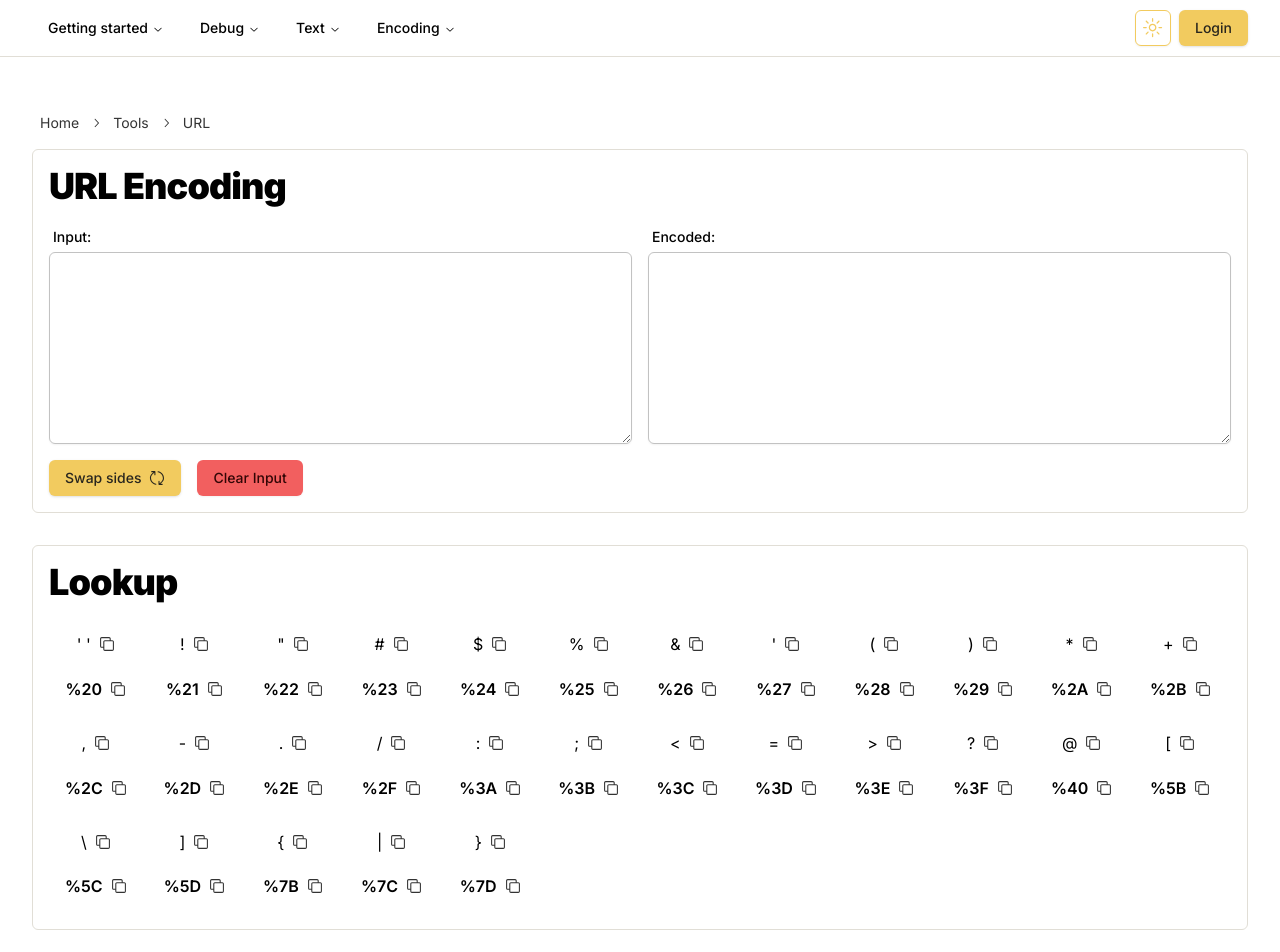
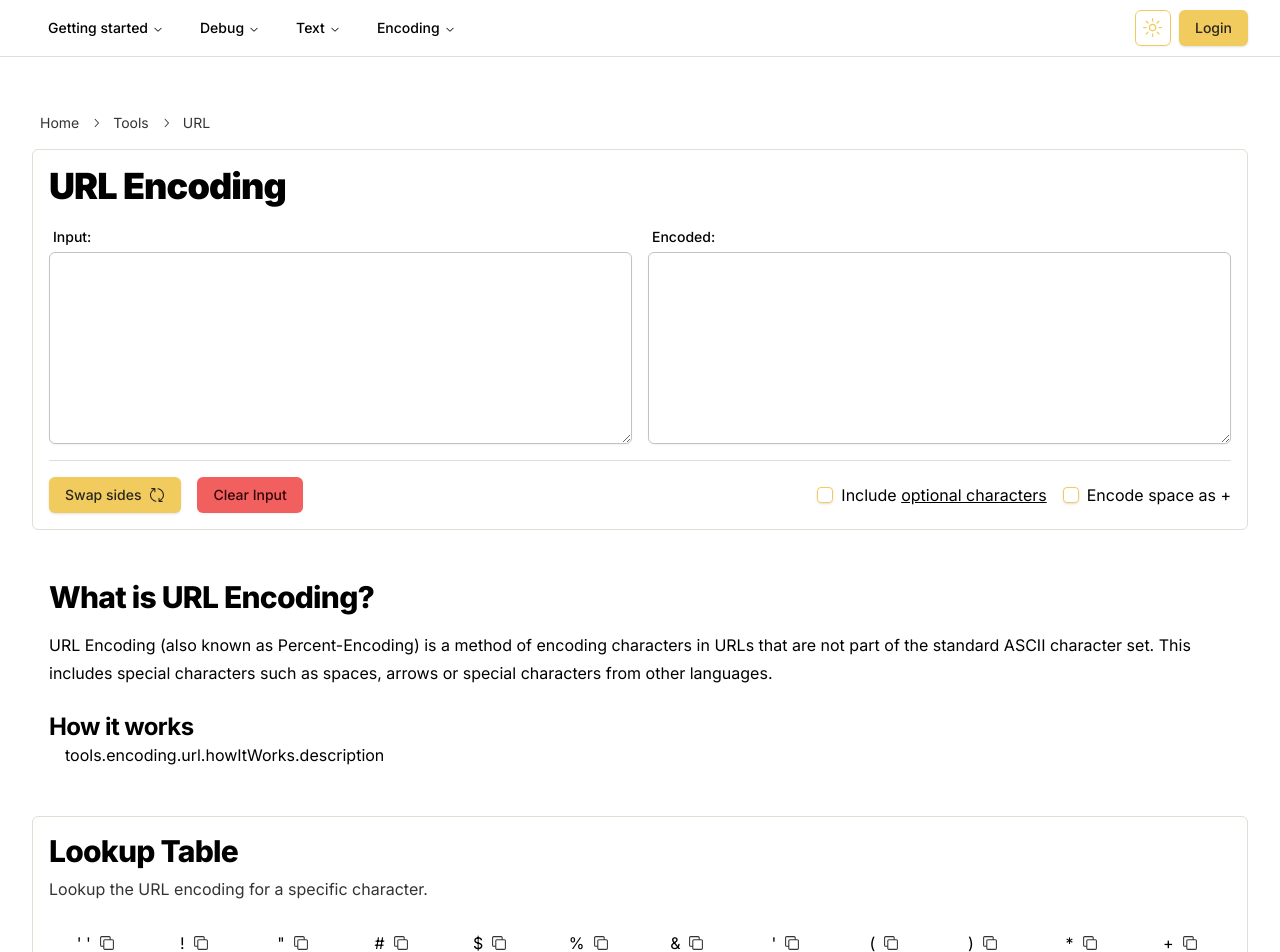
Before and after one commit to kashka-toolbox/open-toolbox, a Next.js app: page /en/encoding/url in a window 1280 px wide. Shown: the top 952 px of the page. Built offline with nearby package versions, Linux system fonts and the light colour scheme.

Commit message:
feat: Options for URL Encoding

```diff
--- a/i18n/en.json
+++ b/i18n/en.json
@@ -7,14 +7,16 @@
       "url": {
         "encoded": "Encoded",
         "decoded": "Decoded",
-        "title": "URL Encoding",
+        "title-url-encoding": "URL Encoding",
+        "title-url-decoding": "URL Decoding",
+        "whatis": "What is URL Encoding?",
         "description": "URL Encoding (also known as Percent-Encoding) is a method of encoding characters in URLs that are not part of the standard ASCII character set. This includes special characters such as spaces, arrows or special characters from other languages.",
         "howItWorks": {
           "title": "How it works",
           "description": "<li>Each special character is encoded by a \"%\" followed by a 2-digit hexadecimal number.</li>\n<li>For example, a space character would be encoded as \"%20\" and the less-than symbol \"<\" would be encoded as \"%3C\".</li>"
         },
         "lookup": {
-          "title": "Lookup",
+          "title": "Lookup Table",
           "description": "Lookup the URL encoding for a specific character."
         }
       }
--- a/package.json
+++ b/package.json
@@ -15,6 +15,7 @@
     "@radix-ui/react-checkbox": "^1.0.4",
     "@radix-ui/react-dialog": "^1.0.5",
     "@radix-ui/react-dropdown-menu": "^2.0.6",
+    "@radix-ui/react-hover-card": "^1.1.1",
     "@radix-ui/react-icons": "^1.3.0",
     "@radix-ui/react-label": "^2.0.2",
     "@radix-ui/react-navigation-menu": "^1.1.4",
--- /dev/null
+++ b/src/app/[locale]/(tools)/encoding/url/convertURL.tsx
@@ -0,0 +1,51 @@
+export function convertURL(mode: string, input: string, includeOptionalCharacters: boolean, encodeSpaceAsPlus: boolean): string {
+  let newoutput: string = "";
+  if (mode === "encode") {
+    newoutput = encodeURL(input, encodeSpaceAsPlus, includeOptionalCharacters);
+  } else { // decode
+    newoutput = decodeURL(input, encodeSpaceAsPlus, includeOptionalCharacters);
+  }
+  return newoutput;
+}
+
+export function decodeURL(input: string, encodeSpaceAsPlus: boolean, includeOptionalCharacters: boolean) {
+  let output: string = "";
+
+  if (encodeSpaceAsPlus) {
+    input = input.replaceAll("+", "%20");
+  }
+
+  output = decodeURIComponent(input);
+
+  if (includeOptionalCharacters) {
+    output = output
+      .replaceAll("%7E", "~")
+      .replaceAll("%21", "!")
+      .replaceAll("%27", "'")
+      .replaceAll("%28", "(")
+      .replaceAll("%29", ")")
+      .replaceAll("%2A", "*");
+  }
+  return output;
+}
+
+export function encodeURL(input: string, encodeSpaceAsPlus: boolean, includeOptionalCharacters: boolean) {
+  let output: string = "";
+
+  output = encodeURIComponent(input);
+
+  if (encodeSpaceAsPlus) {
+    output = output.replaceAll("%20", "+");
+  }
+
+  if (includeOptionalCharacters) {
+    output = output
+      .replaceAll("~", "%7E")
+      .replaceAll("!", "%21")
+      .replaceAll("'", "%27")
+      .replaceAll("(", "%28")
+      .replaceAll(")", "%29")
+      .replaceAll("*", "%2A");
+  }
+  return output;
+}
--- a/src/app/[locale]/(tools)/encoding/url/page.tsx
+++ b/src/app/[locale]/(tools)/encoding/url/page.tsx
@@ -1,15 +1,17 @@
 "use client"
+import { Button } from "@/components/ui/button";
+import { Label } from "@/components/ui/label";
 import { Section } from "@/components/ui/Section";
+import { Textarea } from "@/components/ui/textarea";
 import { TranslationTable, TranslationTableItem } from "@/components/ui/translationTable";
+import { UpdateIcon } from "@radix-ui/react-icons";
 import { useTranslations } from 'next-intl';
+import { useEffect, useState } from "react";
 import { urlEncodingTranslationTableData } from "./translationTableData";
 import { Separator } from "@/components/ui/separator";
-import { Button } from "@/components/ui/button";
-import { UpdateIcon } from "@radix-ui/react-icons";
-import { Label } from "@/components/ui/label";
-import { useEffect, useState } from "react";
-import { Textarea } from "@/components/ui/textarea";
-import { CopyToClipboard } from "@/components/ui/copyToClipboard";
+import { Checkbox } from "@/components/ui/checkbox";
+import { convertURL } from "./convertURL";
+import { HoverCard, HoverCardContent, HoverCardTrigger } from "@/components/ui/hover-card";
 
 export default function URLEncoding() {
   const t = useTranslations("tools.encoding.url");
@@ -17,6 +19,8 @@ export default function URLEncoding() {
   const [mode, setMode] = useState<"encode" | "decode">("encode");
   const [input, setInput] = useState("");
   const [output, setOutput] = useState("");
+  const [includeOptionalCharacters, setIncludeOptionalCharacters] = useState(false);
+  const [encodeSpaceAsPlus, setEncodeSpaceAsPlus] = useState(false);
 
   const handleModeChange = () => {
     setInput(output);
@@ -24,32 +28,17 @@ export default function URLEncoding() {
   }
 
   useEffect(() => {
-    if (mode === "encode") {
-      setOutput(
-        encodeURIComponent(input)
-          .replaceAll("~", "%7E")
-          .replaceAll("!", "%21")
-          .replaceAll("'", "%27")
-          .replaceAll("(", "%28")
-          .replaceAll(")", "%29")
-          .replaceAll("*", "%2A")
-      );
-    } else {
-      setOutput(
-        decodeURIComponent(input)
-          .replaceAll("%7E", "~")
-          .replaceAll("%21", "!")
-          .replaceAll("%27", "'")
-          .replaceAll("%28", "(")
-          .replaceAll("%29", ")")
-          .replaceAll("%2A", "*")
-      );
+    try {
+      setOutput(convertURL(mode, input, includeOptionalCharacters, encodeSpaceAsPlus))
+    } catch (error: any) {
+      setOutput("Error: " + error.message); // TODO: Error handling
     }
-  }, [mode, input]);
+
+  }, [mode, input, includeOptionalCharacters, encodeSpaceAsPlus]);
 
   return <div className="flex flex-col gap-4 lg:gap-8 pt-2">
     <Section variant={"primary"}>
-      <h1 className="header-section-1 mb-6">{t("title")}</h1>
+      <h1 className="header-section-1 mb-6">{mode === "encode" ? t("title-url-encoding") : t("title-url-decoding")}</h1>
       <div className="flex flex-col md:flex-row gap-4 items-center">
         <div className="flex flex-col w-full">
           <Label className="w-full pl-1 pr-1 pb-2" htmlFor="input">Input:</Label>
@@ -57,7 +46,7 @@ export default function URLEncoding() {
             value={input}
             onChange={(e) => setInput(e.target.value)}
             id="input"
-            className="min-h-24 lg:min-h-48" ></Textarea>
+            className="min-h-24 lg:min-h-48"></Textarea>
         </div>
         <div className="flex flex-col w-full">
           <Label className="w-full pl-1 pr-1 pb-2" htmlFor="input">{mode == "encode" ? t('encoded') : t('decoded')}:</Label>
@@ -68,7 +57,9 @@ export default function URLEncoding() {
             readOnly={true}></Textarea>
         </div>
       </div>
-      <div className="mt-4 flex flex-row flex-wrap gap-2 lg:gap-4">
+      <Separator orientation="horizontal" className="mt-4" />
+      <div className="mt-4 flex flex-row flex-wrap gap-4 justify-between">
+        <div className="flex flex-row flex-wrap gap-2 lg:gap-4">
           <Button variant={"default"} className="flex flex-row gap-2" onClick={handleModeChange}>
             <span>Swap sides</span>
             <UpdateIcon className="h-4 w-4" />
@@ -77,25 +68,58 @@ export default function URLEncoding() {
             Clear Input
           </Button>
         </div>
+        <div className="flex flex-row flex-wrap gap-2 lg:gap-4">
+          <div className="flex items-center space-x-2">
+            <Checkbox
+              id="includeOptionalCharacters"
+              checked={includeOptionalCharacters}
+              onCheckedChange={(value) => setIncludeOptionalCharacters(value === true)} />
+            <label
+              htmlFor="includeOptionalCharacters"
+              className="peer-disabled:cursor-not-allowed hover:cursor-pointer"
+            >
+              Include <HoverCard>
+                <HoverCardTrigger className="underline">optional characters</HoverCardTrigger>
+                <HoverCardContent>
+                  <p>These characters are:<br/><code>~ ! ' ( ) *</code></p>
+                </HoverCardContent>
+              </HoverCard>
+            </label>
+          </div>
+          <div className="flex items-center space-x-2">
+            <Checkbox
+              id="encodeSpaceAsPlus"
+              checked={encodeSpaceAsPlus}
+              onCheckedChange={(value) => setEncodeSpaceAsPlus(value === true)} />
+            <label
+              htmlFor="encodeSpaceAsPlus"
+              className="peer-disabled:cursor-not-allowed hover:cursor-pointer"
+            >
+              Encode space as +
+            </label>
+          </div>
+        </div>
+      </div>
+    </Section>
+    <Section variant={"ghost"}>
+      <h2 className="header-section-2">{t("whatis")}</h2>
+      <p>
+        {t("description")}
+      </p>
+
+      <h3 className="header-section-3">{t("howItWorks.title")}</h3>
+      <ul className="ps-4 mt-0 space-y-1 list-disc list-none [&>*]:before:content-['→'] [&>*]:before:pr-4">
+        {t.rich("howItWorks.description")}
+      </ul>
     </Section>
     <Section variant={"default"}>
-      <h1 className="header-section-1 mb-4">{t("lookup.title")}</h1>
+      <h2 className="header-section-2">{t("lookup.title")}</h2>
+      <div className="mb-4 text-muted-foreground">{t("lookup.description")}</div>
       <TranslationTable className="auto-fill-20">
         {Object.entries(urlEncodingTranslationTableData).map(([untranslated, translated]) => (
           <TranslationTableItem key={untranslated} untranslated={untranslated} translated={translated} />
         ))}
       </TranslationTable>
     </Section>
-    <Section variant={"ghost"}>
-      <h1 className="header-section-1">{t("title")}</h1>
-      <p>
-        {t("description")}
-      </p>
-
-      <h2 className="header-section-2">{t("howItWorks.title")}</h2>
-      <ul className="ps-4 mt-0 space-y-1 list-disc list-none [&>*]:before:content-['→'] [&>*]:before:pr-4">
-        {t.rich("howItWorks.description")}
-      </ul>
-    </Section>
   </div>
 }
--- a/src/components/ui/checkbox.tsx
+++ b/src/components/ui/checkbox.tsx
@@ -19,7 +19,7 @@ const Checkbox = React.forwardRef<
     {...props}
   >
     <CheckboxPrimitive.Indicator
-      className={cn("flex items-center justify-center text-current")}
+      className={cn("flex items-center justify-center text-current transition-colors")}
     >
       <CheckIcon className="h-4 w-4" />
     </CheckboxPrimitive.Indicator>
--- /dev/null
+++ b/src/components/ui/hover-card.tsx
@@ -0,0 +1,29 @@
+"use client"
+
+import * as React from "react"
+import * as HoverCardPrimitive from "@radix-ui/react-hover-card"
+
+import { cn } from "@/lib/utils"
+
+const HoverCard = HoverCardPrimitive.Root
+
+const HoverCardTrigger = HoverCardPrimitive.Trigger
+
+const HoverCardContent = React.forwardRef<
+  React.ElementRef<typeof HoverCardPrimitive.Content>,
+  React.ComponentPropsWithoutRef<typeof HoverCardPrimitive.Content>
+>(({ className, align = "center", sideOffset = 4, ...props }, ref) => (
+  <HoverCardPrimitive.Content
+    ref={ref}
+    align={align}
+    sideOffset={sideOffset}
+    className={cn(
+      "z-50 w-64 rounded-md border bg-popover p-4 text-popover-foreground shadow-md outline-none data-[state=open]:animate-in data-[state=closed]:animate-out data-[state=closed]:fade-out-0 data-[state=open]:fade-in-0 data-[state=closed]:zoom-out-95 data-[state=open]:zoom-in-95 data-[side=bottom]:slide-in-from-top-2 data-[side=left]:slide-in-from-right-2 data-[side=right]:slide-in-from-left-2 data-[side=top]:slide-in-from-bottom-2",
+      className
+    )}
+    {...props}
+  />
+))
+HoverCardContent.displayName = HoverCardPrimitive.Content.displayName
+
+export { HoverCard, HoverCardTrigger, HoverCardContent }
--- a/src/styles/globals.css
+++ b/src/styles/globals.css
@@ -10,6 +10,8 @@
     --card-foreground: 0, 0%, 0%;
     --popover: 0, 0%, 93%;
     --popover-foreground: 0, 0%, 100%;
+    --code: 44, 5%, 100%;
+    --code-foreground: 44, 5%, 0%;
     --primary: 44, 85%, 66%;
     --primary-foreground: 44, 15%, 14%;
     --secondary: 44, 85%, 86%;
@@ -37,12 +39,14 @@
     --card-foreground: 0, 0%, 100%;
     --popover: 0, 0%, 7%;
     --popover-foreground: 0, 0%, 100%;
+    --code: 44, 5%, 10%;
+    --code-foreground: 44, 5%, 100%;
     --primary: 44, 85%, 66%;
     --primary-foreground: 44, 15%, 14%;
     --secondary: 44, 15%, 14%;
     --secondary-foreground: 44, 85%, 66%;
-    --muted: 0, 0%, 10%;
-    --muted-foreground: 0, 0%, 85%;
+    --muted: 44, 0%, 10%;
+    --muted-foreground: 44, 0%, 80%;
     --accent: 0, 0%, 55%;
     --accent-foreground: 0, 0%, 100%;
     --destructive: 0, 79%, 11%;
@@ -74,6 +78,10 @@
 
 
 @layer components {
+  code {
+    @apply bg-code text-code-foreground font-mono p-1 rounded border border-border;
+  }
+
   .header-section-1 {
     @apply text-4xl font-black tracking-tight scroll-m-20;
   }
--- a/tailwind.config.ts
+++ b/tailwind.config.ts
@@ -61,6 +61,10 @@ const config = {
         popover: {
           DEFAULT: "hsl(var(--popover), <alpha-value>)",
           foreground: "var(--popover-foreground), <alpha-value>)",
+        },
+        code: {
+          DEFAULT: "hsl(var(--code), <alpha-value>)",
+          foreground: "var(--code-foreground), <alpha-value>)",
         },
         card: {
           DEFAULT: "hsl(var(--card), <alpha-value>)",
```
Also changed, not shown: 1 other file (tests, documents, lock files or other folders). Lines whose indentation alone changed are shown as unchanged.
